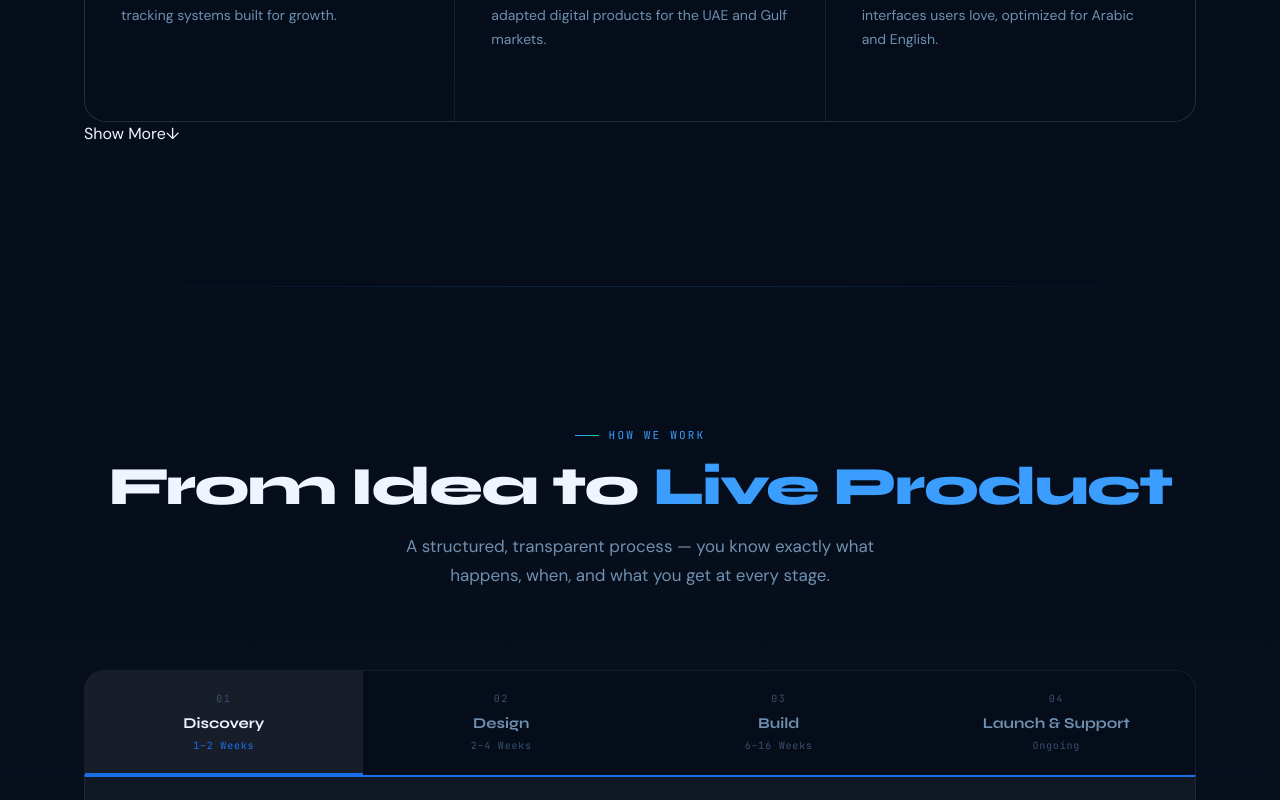
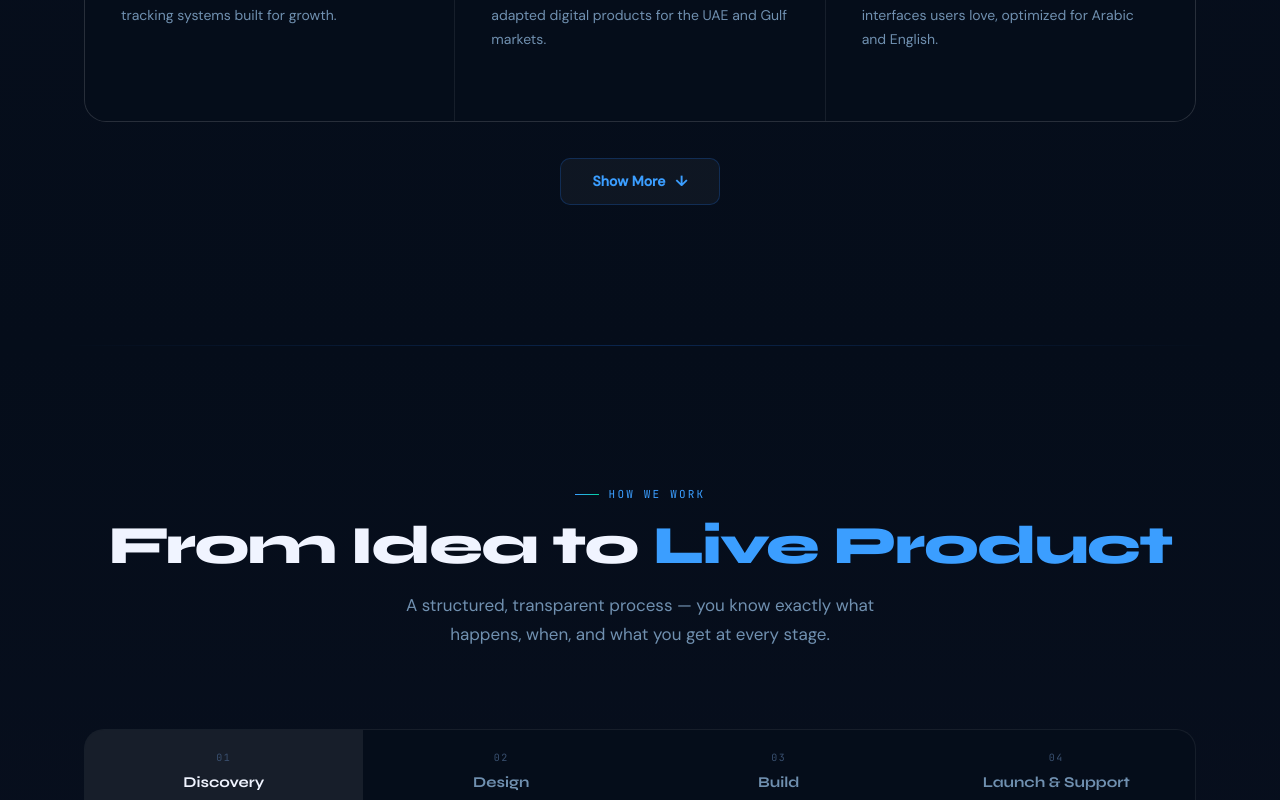
Before and after one commit to ahmedaltyeb/axirova, a React (Vite) app: page /#/ in a window 1280 px wide. Shown: the part 4640-5440 px from the top of the page. Built offline with nearby package versions, Linux system fonts and the light colour scheme; no server answers.

Commit message:
Add show more controls for card sections

```diff
--- a/src/styles/globals.css
+++ b/src/styles/globals.css
@@ -736,6 +736,39 @@ input, textarea, select {
 }
 .theme-toggle svg { width: 16px; height: 16px; }
 
+/* ── PROGRESSIVE CARD DISCLOSURE ── */
+.show-more-wrap {
+  display: flex;
+  justify-content: center;
+  margin-top: 36px;
+}
+.show-more-wrap.compact { margin-top: 28px; }
+.show-more-btn {
+  display: inline-flex;
+  align-items: center;
+  justify-content: center;
+  gap: 10px;
+  min-width: 160px;
+  padding: 12px 22px;
+  border: 1px solid var(--border2);
+  border-radius: 10px;
+  background: var(--glass);
+  color: var(--blue2);
+  font-family: var(--font-b);
+  font-size: 14px;
+  font-weight: 600;
+  cursor: pointer;
+  transition: transform .25s var(--ease), background .25s var(--ease), border-color .25s var(--ease), box-shadow .25s var(--ease);
+}
+.show-more-btn:hover {
+  transform: translateY(-2px);
+  background: var(--glass2);
+  border-color: var(--blue2);
+  box-shadow: 0 12px 30px rgba(26,111,232,.14);
+}
+.show-more-arrow { transition: transform .25s var(--ease); }
+.show-more-arrow.is-open { transform: rotate(180deg); }
+
 /* ══════════════════════════════════════════
    CONTACT FORM — Production styles
 ══════════════════════════════════════════ */
```
